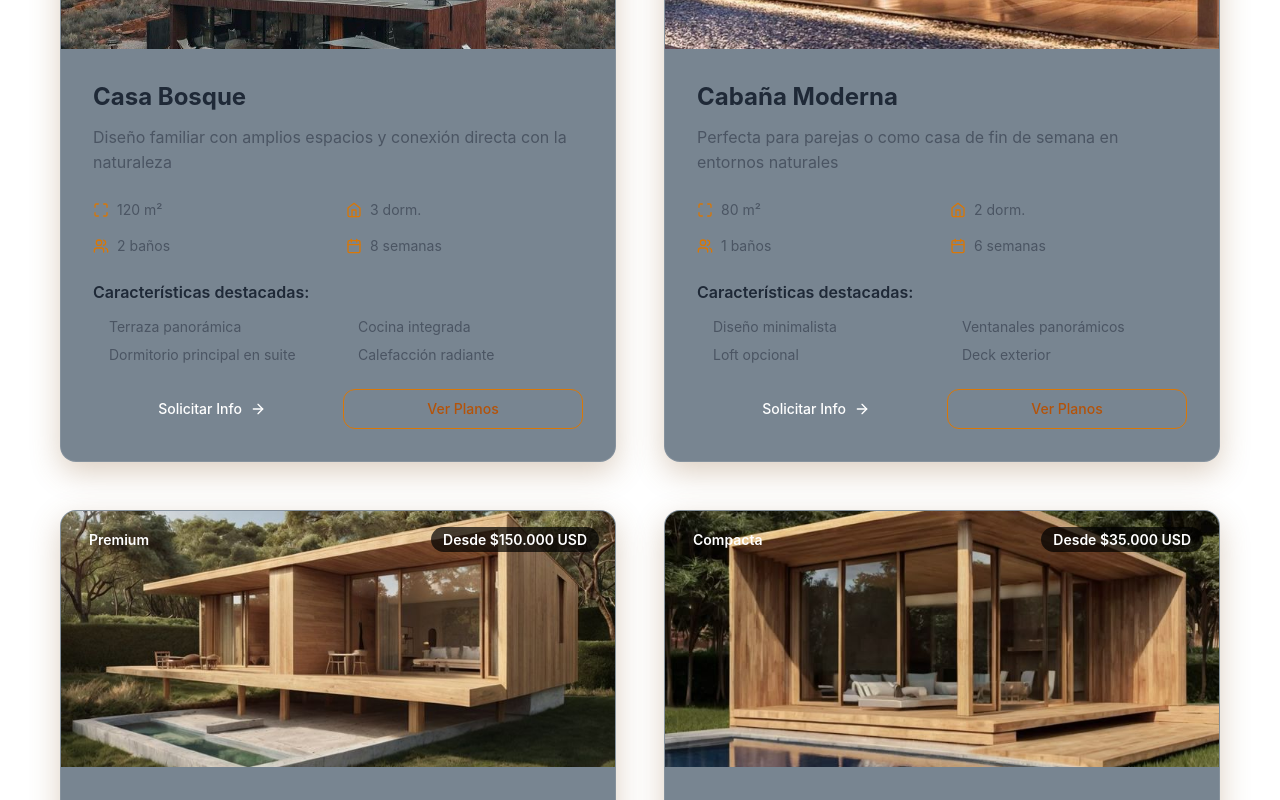
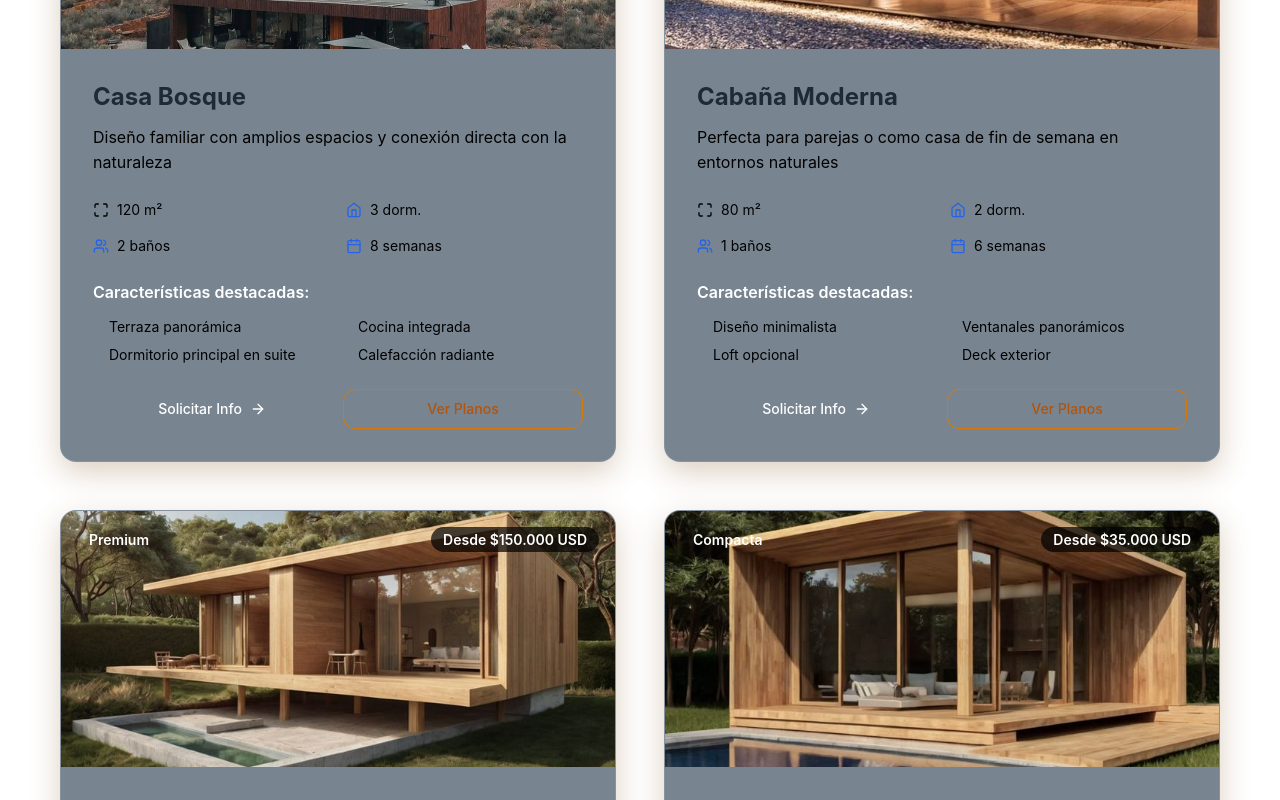
Before and after one commit to Osvald-dev/madercasa, a React (Vite) app: page /madercasa/modelos in a window 1280 px wide. Shown: the part 980-1780 px from the top of the page. Built offline with nearby package versions, Linux system fonts and the light colour scheme.

Commit message:
ajuste de dirección

```diff
--- a/src/index.css
+++ b/src/index.css
@@ -23,14 +23,14 @@
 body {
   font-family: 'Inter', sans-serif;
   background-color: var(--white);
-  color: var(--black);
+  color: black;
   line-height: 1.6;
   overflow-x: hidden;
 }
 
 /* Botones */
 .btn-primary {
-  background-color: var(--mader-orange);
+  background-color: var(--mader-brown-dark);
   color: var(--black);
   padding: 12px 24px;
   border-radius: 8px;
@@ -53,7 +53,7 @@ body {
 }
 
 .section-light {
-  background-color: var(--mader-orange-light);
+  background-color: var(--mader-blue);
   color: var(--black);
 }
 
@@ -66,7 +66,7 @@ body {
 
 /* Títulos */
 h1, h2, h3, h4 {
-  color: var(--mader-orange-light);
+  color: var(--white);
 }
 
 /* Estilos visuales */
--- a/src/pages/Contact.jsx
+++ b/src/pages/Contact.jsx
@@ -26,7 +26,7 @@ const Contact = () => {
     {
       icon: Phone,
       title: "Teléfono",
-      info: "+54 11 4567-8900",
+      info: "+54 9351 4567-8900",
       description: "Lunes a Viernes 9:00 - 18:00"
     },
     {
@@ -38,7 +38,7 @@ const Contact = () => {
     {
       icon: MapPin,
       title: "Oficina",
-      info: "Av. Corrientes 1234, CABA",
+      info: "Av. Goyeneche, CBA",
       description: "Showroom y oficina técnica"
     },
     {
--- a/src/pages/Models.jsx
+++ b/src/pages/Models.jsx
@@ -190,7 +190,7 @@ const Models = () => {
                 <div className="relative">
                   <img
                     alt={model.name}
-                    className="w-full h-64 object-cover group-hover:scale-110 transition-transform duration-500"
+                    className="w-full h-64 object-cover text-white group-hover:scale-110 transition-transform duration-500"
                    src={model.image} />
 
                   <div className="absolute top-4 left-4">
@@ -209,36 +209,36 @@ const Models = () => {
 
                 <div className="p-8">
                   <h3 className="text-2xl font-bold text-gray-800 mb-3">{model.name}</h3>
-                  <p className="text-gray-600 mb-6">{model.description}</p>
+                  <p className="text-white-600 mb-6">{model.description}</p>
 
                   {/* Specs */}
                   <div className="grid grid-cols-2 gap-4 mb-6">
                     <div className="flex items-center space-x-2">
-                      <Maximize size={16} className="text-amber-600" />
-                      <span className="text-sm text-gray-600">{model.area}</span>
+                      <Maximize size={16} className="tex-blue-600" />
+                      <span className="text-sm text-white-600">{model.area}</span>
                     </div>
                     <div className="flex items-center space-x-2">
-                      <Home size={16} className="text-amber-600" />
-                      <span className="text-sm text-gray-600">{model.bedrooms} dorm.</span>
+                      <Home size={16} className="text-blue-600" />
+                      <span className="text-sm text-white-600">{model.bedrooms} dorm.</span>
                     </div>
                     <div className="flex items-center space-x-2">
-                      <Users size={16} className="text-amber-600" />
-                      <span className="text-sm text-gray-600">{model.bathrooms} baños</span>
+                      <Users size={16} className="text-blue-600" />
+                      <span className="text-sm text-white-600">{model.bathrooms} baños</span>
                     </div>
                     <div className="flex items-center space-x-2">
-                      <Calendar size={16} className="text-amber-600" />
-                      <span className="text-sm text-gray-600">{model.buildTime}</span>
+                      <Calendar size={16} className="text-blue-600" />
+                      <span className="text-sm text-white-600">{model.buildTime}</span>
                     </div>
                   </div>
 
                   {/* Features */}
                   <div className="mb-6">
-                    <h4 className="font-semibold text-gray-800 mb-3">Características destacadas:</h4>
+                    <h4 className="font-semibold text-black-800 mb-3">Características destacadas:</h4>
                     <div className="grid grid-cols-2 gap-2">
                       {model.features.map((feature, idx) => (
                         <div key={idx} className="flex items-center space-x-2">
                           <div className="w-2 h-2 bg-#1e3448 rounded-full"></div>
-                          <span className="text-sm text-gray-600">{feature}</span>
+                          <span className="text-sm text-white-600">{feature}</span>
                         </div>
                       ))}
                     </div>
```
Also changed, not shown: 5 other files (tests, documents, lock files or other folders).
